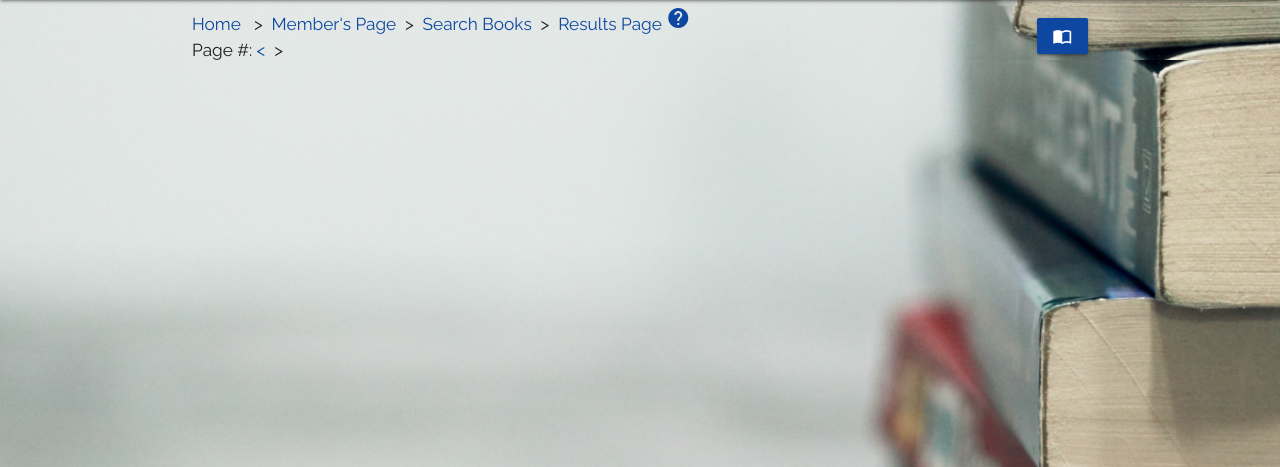
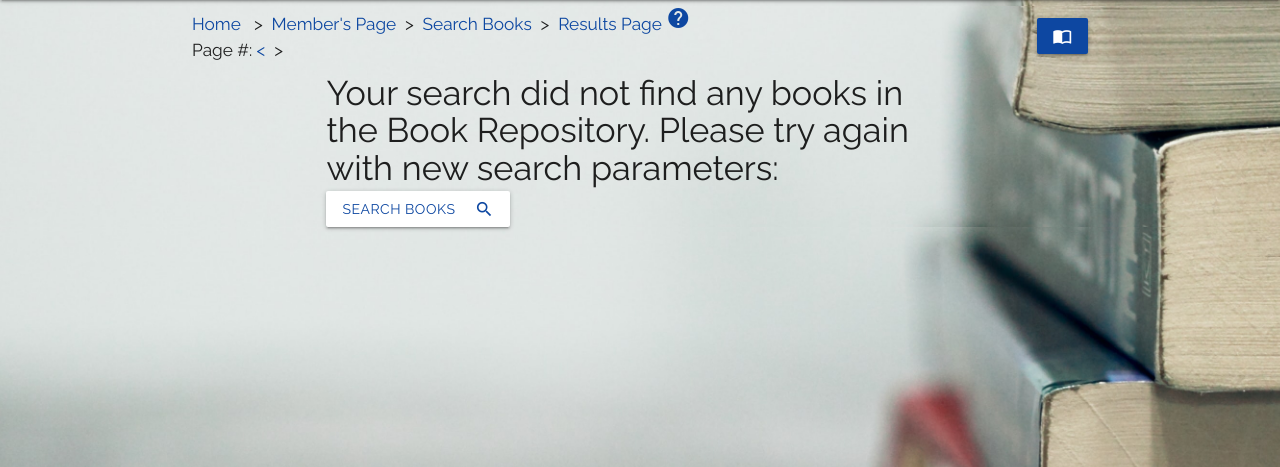
Before and after one commit to NaoiseGaffney/BookRepository, a Python web app: template templates/search_results.html in a window 1280 px wide. Shown: the part 64-531 px from the top of the page. Run offline with Jinja, Linux system fonts and the light colour scheme; the template is opened without the code that fills it, so the values that code supplies are empty; some libraries are stand-ins or nearby versions.

Commit message:
Added text to 'members.html' for empty Book Repositories, a description on how to add books. Addedtext to 'search_results.html' for book searches turing up with empty results, to please try again.

```diff
--- a/templates/members.html
+++ b/templates/members.html
@@ -54,6 +54,8 @@
 
     {{ render_navigation(books_pagination, 'member_page') }}
 
+    {% if books_pagination.items %}
+
     <ul class="collapsible popout">
         {% if books_pagination %}
         {% for book in books_pagination.items %}
@@ -108,6 +110,9 @@
 
         {% endfor %}
         {% endif %}
+        {% else %}
+        <h4 class="container">Please add books to your Book Repository by hovering over the 'Book' icon <span class="white-text btn waves-effect waves-light blue darken-4"><i class="material-icons white-text">import_contacts</i></span> on the top right corner under the navigation menu, and then click on Add Book.</h4>
+        {% endif %}
     </ul>
 
 
--- a/templates/search_results.html
+++ b/templates/search_results.html
@@ -57,6 +57,8 @@
     {% endmacro %}
 
     {{ render_navigation(book_query_results, 'search_results') }}
+
+    {% if book_query_results.items %}
 
     <ul class="collapsible popout">
         {% if book_query_results %}
@@ -138,6 +140,10 @@
         {% endif %}
         {% endfor %}
         {% endif %}
+        {% else %}
+        <h4 class="container">Your search did not find any books in the Book Repository. Please try again with new search parameters: <span><a href="{{ url_for('search_book')}}" class="blue-text btn text-darken-4 white">Search
+                Books&nbsp;<i class="material-icons blue-text text-darken-4 right">search</i></a></span></h4>
+        {% endif %}
     </ul>
 
 
```
